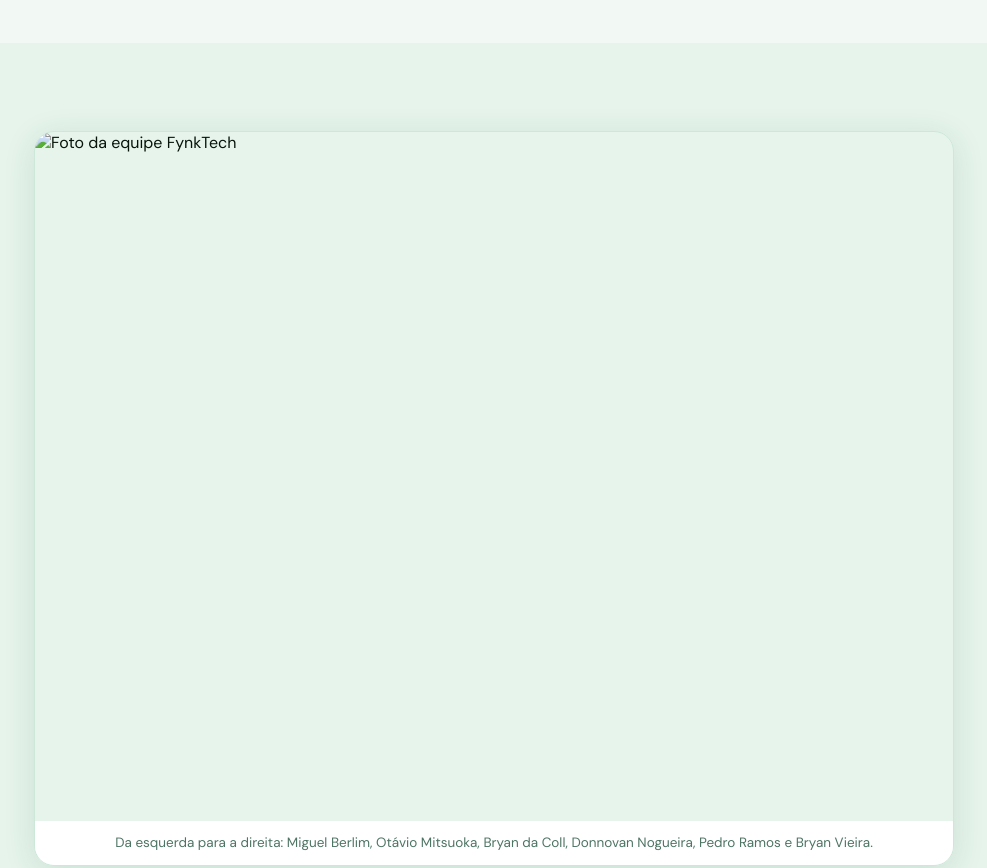
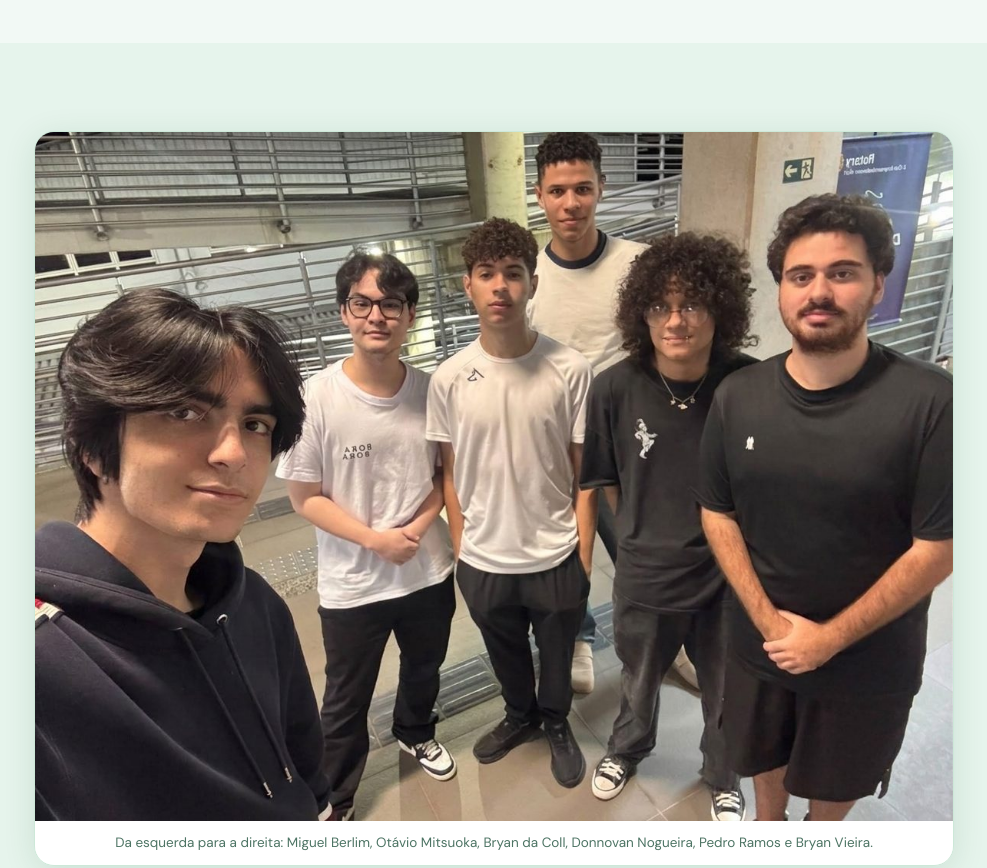
Before and after one commit to SeijiPoggers/EcoConect-landingpage, a plain HTML site: page index.html in a window 1280 px wide. Shown: the part 3360-4228 px from the top of the page, without its empty margins (146-1133 px from the left). Drawn offline with Linux system fonts and the light colour scheme.

Commit message:
ImagemAnexo

```diff
--- a/index.html
+++ b/index.html
@@ -341,7 +341,7 @@ footer{background:var(--dk);color:rgba(255,255,255,.4);padding:52px 0 28px}
 <section class="section" id="sobre-nos" style="background:var(--sf2)">
   <div class="wrap">
     <figure class="about-photo">
-      <img src="./img/equipe-fynktech.jpg" alt="Foto da equipe FynkTech" width="1195" height="896" loading="lazy">
+      <img src="./equipe-fynktech.jpg" alt="Foto da equipe FynkTech" width="1195" height="896" loading="lazy">
       <figcaption>Da esquerda para a direita: Miguel Berlim, Otávio Mitsuoka, Bryan da Coll, Donnovan Nogueira, Pedro Ramos e Bryan Vieira.</figcaption>
     </figure>
     <div class="sect-head">
```
